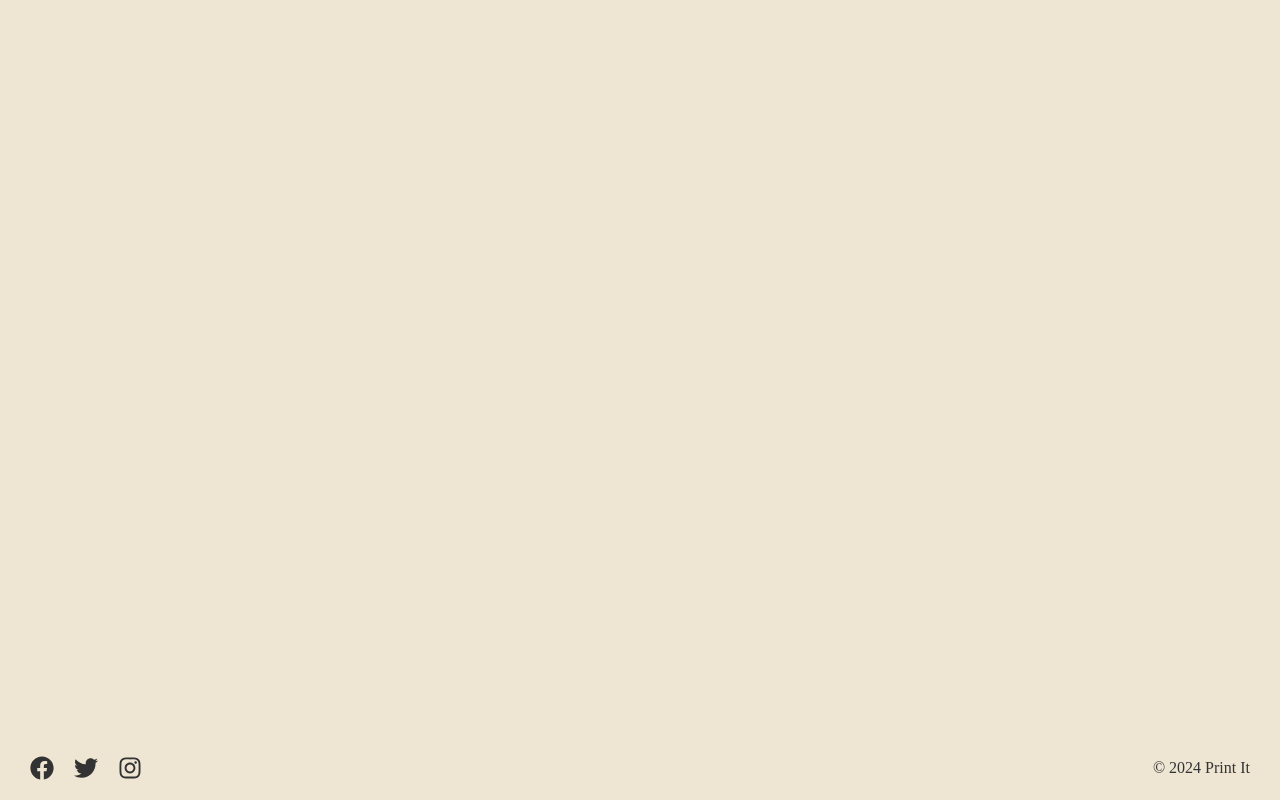
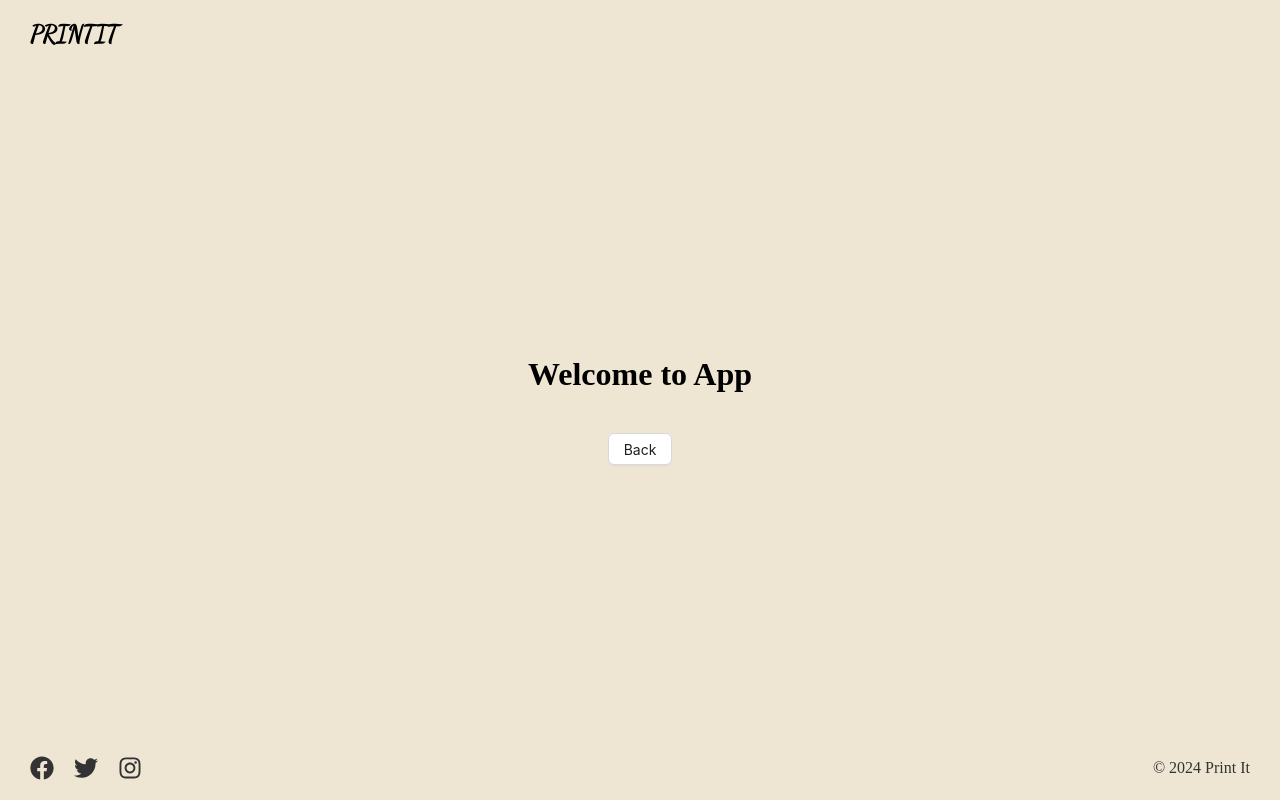
Before and after one commit to Thanujsai/print-it-ui, a React (Create React App) app: page /app in a window 1280 px wide. Before the commit this address had no page. Built offline with nearby package versions, Linux system fonts and the light colour scheme; a web font is replaced by a local one.

Commit message:
app page

```diff
--- a/src/App.js
+++ b/src/App.js
@@ -6,6 +6,7 @@ import Footer from './components/Footer';
 import './css/BackgroundVideoStyles.css'; // Import your CSS file
 import UploadPage from './components/UploadPage';
 import Header from './components/Header';
+import AppPage from './components/AppPage';
 
 function App() {
   return (
@@ -16,6 +17,7 @@ function App() {
             <Route path="/" element={<Home />} />
             <Route path="/models" element={<ProductShowcase />} />
             <Route path="/upload" element={<UploadPage />} />
+            <Route path="/app" element={<AppPage />} />
             {/* Add more routes as needed */}
           </Routes>
         </main>
--- /dev/null
+++ b/src/components/AppPage.js
@@ -0,0 +1,22 @@
+import React from 'react';
+import { useNavigate } from 'react-router-dom';
+import { Button } from 'antd';
+import '../css/AppPage.css';
+import Header from './Header';
+
+function AppPage() {
+
+    const navigate = useNavigate();
+    const Back = () => {
+        navigate('/');
+      };
+  return (
+    <div className='container'>
+        <Header />
+      <h1 className='welcome'>Welcome to App</h1>
+      <div className='back' onClick={Back}><Button>Back</Button></div>
+    </div>
+  )
+}
+
+export default AppPage;
--- /dev/null
+++ b/src/css/AppPage.css
@@ -0,0 +1,18 @@
+/* The parent container */
+.container {
+    display: flex;
+    flex-direction: column; /* Stack elements vertically */
+    justify-content: center; /* Center vertically */
+    align-items: center;     /* Center horizontally */
+    height: 100vh;           /* Full viewport height */
+}
+
+/* The welcome text styling */
+.welcome {
+    margin-bottom: 20px; /* Add some space between the text and the button */
+}
+
+/* You can style the back button as needed */
+.back {
+    cursor: pointer;
+}
```
